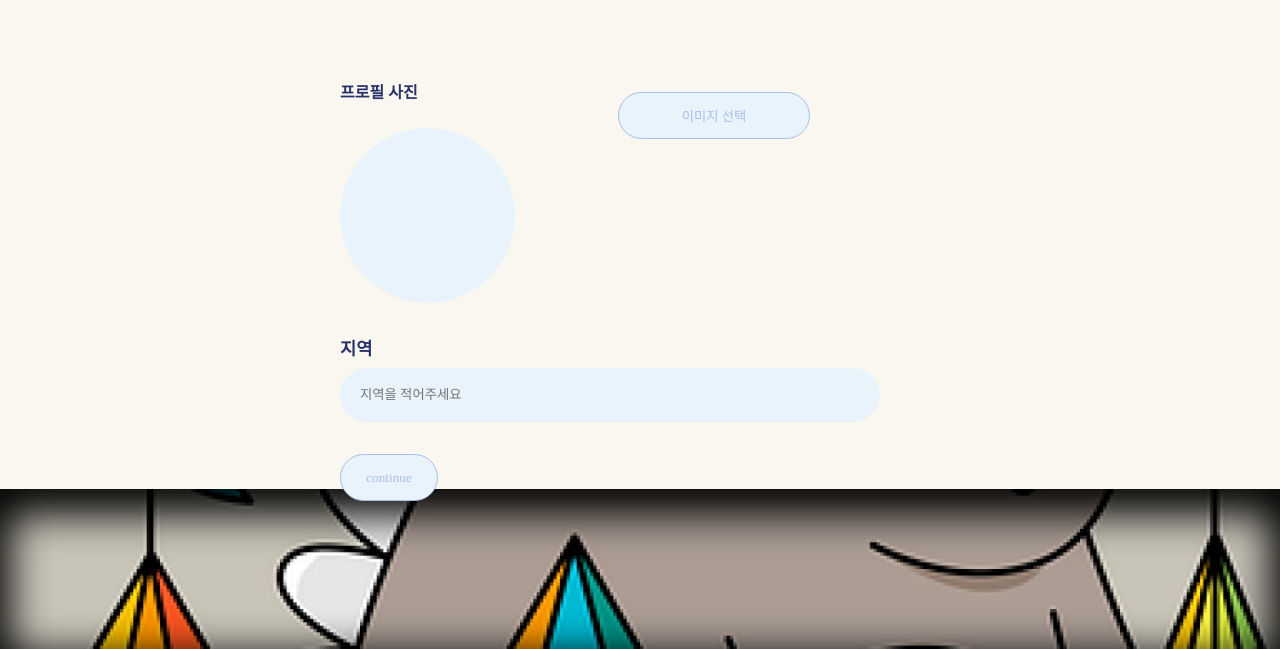
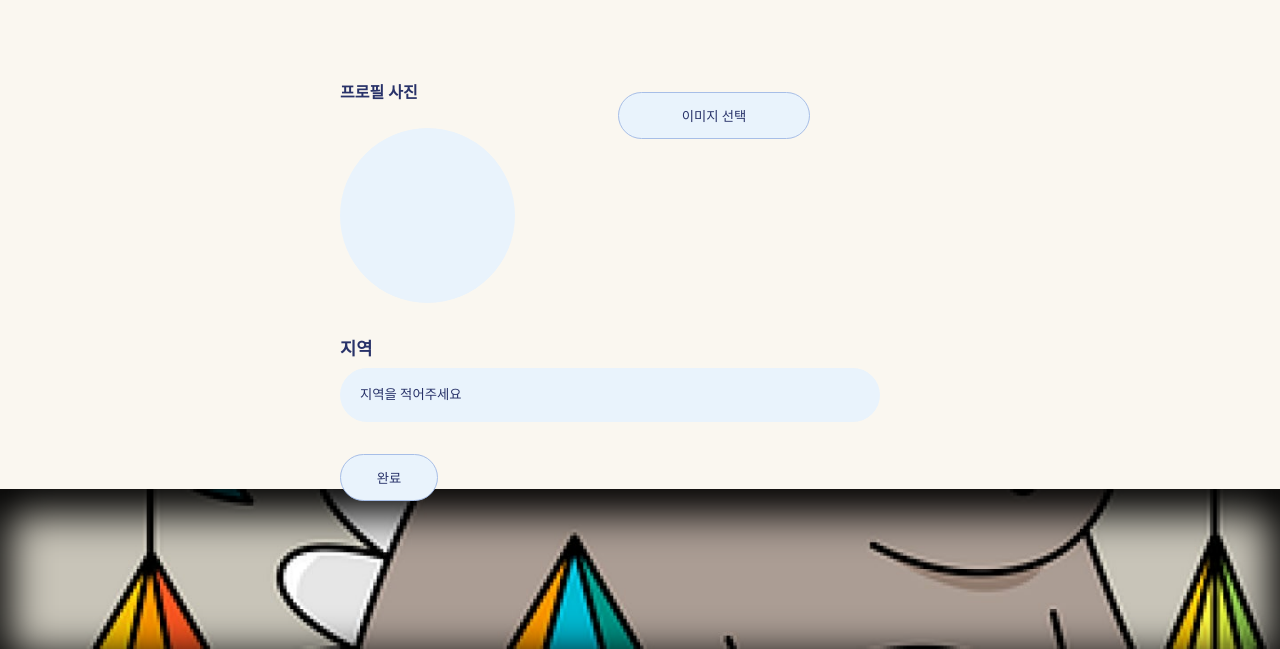
Before and after one commit to chfhr22/web2024, a PHP site: page /sexyBrain/html/join_profil.html in a window 1280 px wide. Shown: the part 181-830 px from the top of the page. Run offline with PHP 8.4, Linux system fonts and the light colour scheme; some web fonts are replaced.

Commit message:
2023.10.21

```diff
--- a/sexyBrain/assets/css/common.css
+++ b/sexyBrain/assets/css/common.css
@@ -33,7 +33,7 @@
 .btn__style3 {
     display: block;
     background-color: #E9F3FC;
-    color: #A7BEE7;
+    color: #283269;
     width: 98px;
     height: 47px;
     border: 1px solid #A7BEE7;
@@ -43,7 +43,7 @@
 .btn__style4 {
     display: block;
     background-color: #E9F3FC;
-    color: #A7BEE7;
+    color: #283269;
     width: 12rem;
     height: 47px;
     border: 1px solid #A7BEE7;
--- a/sexyBrain/assets/css/join.css
+++ b/sexyBrain/assets/css/join.css
@@ -99,6 +99,15 @@
     margin-bottom: 20px;
     font-size: 1.2rem;
     padding: 0.6rem;
+    color: #283269;
+}
+.input__box1::-webkit-input-placeholder {
+    color: #283269;
+}
+.input__box2::-webkit-input-placeholder {
+    color: #283269;
+}
+.input__box3::-webkit-input-placeholder {
     color: #283269;
 }
 .input__box2 {
--- a/sexyBrain/html/join_profil.html
+++ b/sexyBrain/html/join_profil.html
@@ -29,7 +29,7 @@
                             </div>
                         </fieldset>
                         <div class="profil__btn">
-                            <button type="button" class="btn__style3"><a href="#">continue</a></button>
+                            <button type="button" class="btn__style3"><a href="#">완료</a></button>
                         </div>
                     </form>
                 </div>
```
